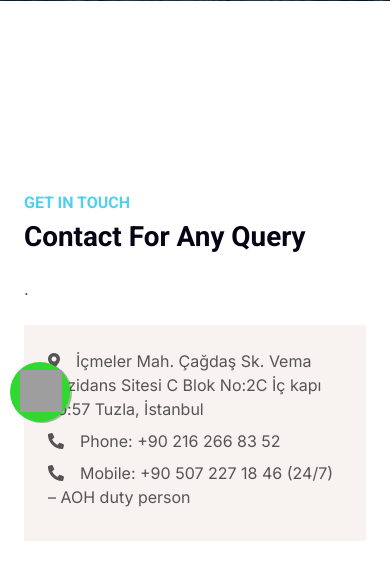
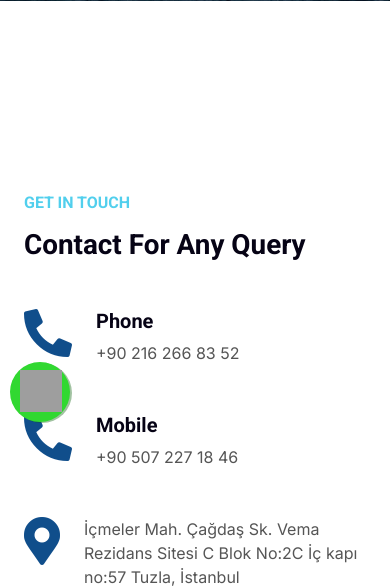
Before and after one commit to emreay58/aquantis, a Django app: page /contact/ in a window 390 px wide. Shown: the part 372-958 px from the top of the page. Run offline with Django 5.2, Linux system fonts and the light colour scheme; data that the repository does not hold is empty; some libraries are stand-ins or nearby versions; grey boxes are pictures that could not be loaded.

Commit message:
heroku deployment

```diff
--- /dev/null
+++ b/runtime.txt
@@ -0,0 +1 @@
+python 3.10.4
--- a/templates/pages/contact.html
+++ b/templates/pages/contact.html
@@ -18,32 +18,40 @@
         </div>
     </div>
     <!-- Page Header End -->
-    <!-- Contact Start -->
     <div class="container-fluid overflow-hidden py-5 px-lg-0">
-        <div class="container contact-page py-5 px-lg-0">
+        <div class="container feature py-5 px-lg-0">
             <div class="row g-5 mx-lg-0">
-                <div class="col-md-6 contact-form wow fadeIn" data-wow-delay="0.1s">
-                    <h6 class="text-secondary text-uppercase">Get In Touch</h6>
-                    <h1 class="mb-4">Contact For Any Query</h1>
-                    <p class="mb-4"></a>.</p>
-                    <div class="bg-light p-4">
-                   <div class="col feature-text wow fadeInUp" data-wow-delay="0.1s">
-                      <p class="mb-2"><i class="fa fa-map-marker-alt me-3"></i>İçmeler Mah. Çağdaş Sk. Vema Rezidans Sitesi C Blok No:2C İç kapı no:57 Tuzla, İstanbul </p>
-                    <p class="mb-2"><i class="fa fa-phone-alt me-3"></i>Phone: +90 216 266 83 52</p>
-                    <p class="mb-2"><i class="fa fa-phone-alt me-3"></i>Mobile: +90 507 227 18 46 (24/7) – AOH duty person</p>
-                </div>
+                <div class="col-lg-6 feature-text wow fadeInUp" data-wow-delay="0.1s">
+                    <h6 class="text-secondary text-uppercase mb-3">Get In Touch</h6>
+                    <h1 class="mb-5">Contact For Any Query</h1>
+                    <div class="d-flex mb-5 wow fadeInUp" data-wow-delay="0.3s">
+                        <i class="fa fa-phone-alt text-primary fa-3x flex-shrink-0"></i>
+                        <div class="ms-4">
+                            <h5>Phone</h5>
+                            <p class="mb-0">+90 216 266 83 52</p>
+                        </div>
+                    </div>
+                    <div class="d-flex mb-5 wow fadeIn" data-wow-delay="0.5s">
+                        <i class="fa fa-phone-alt text-primary fa-3x flex-shrink-0"></i>
+                        <div class="ms-4">
+                            <h5>Mobile</h5>
+                            <p class="mb-0">+90 507 227 18 46</p>
+                        </div>
+                    </div>
+                    <div class="d-flex mb-0 wow fadeInUp" data-wow-delay="0.7s">
+                        <i class="fa fa-map-marker-alt text-primary fa-3x flex-shrink-0"></i>
+                        <div class="ms-4">
+                        <p class="mb-0">İçmeler Mah. Çağdaş Sk. Vema Rezidans Sitesi C Blok No:2C İç kapı no:57 Tuzla, İstanbul </p>
+                        </div>
                     </div>
                 </div>
-                <div class="col-md-6 pe-lg-0 wow fadeInRight" data-wow-delay="0.1s">
+                <div class="col-lg-6 pe-lg-0 wow fadeInRight" data-wow-delay="0.1s" style="min-height: 400px;">
                     <div class="position-relative h-100">
-                        <iframe class="position-absolute w-100 h-100" style="object-fit: cover;"
                     <iframe src="https://www.google.com/maps/embed?pb=!1m18!1m12!1m3!1d3018.0104292811357!2d29.29737692589027!3d40.84969482137322!2m3!1f0!2f0!3f0!3m2!1i1024!2i768!4f13.1!3m3!1m2!1s0x14caddaabe5bbfcf%3A0x4a7a23f1960d2534!2sPark%20Vema!5e0!3m2!1str!2str!4v1770744872459!5m2!1str!2str" width="600" height="450" style="border:0;" allowfullscreen="" loading="lazy" referrerpolicy="no-referrer-when-downgrade"></iframe>                        frameborder="0" allowfullscreen="" aria-hidden="false"
-                        tabindex="0"></iframe>
                     </div>
                 </div>
             </div>
         </div>
     </div>
-    <!-- Contact End -->
 
 {% endblock content %}
```
Also changed, not shown: requirements.txt (+14 -0 lines), 2 other files.
